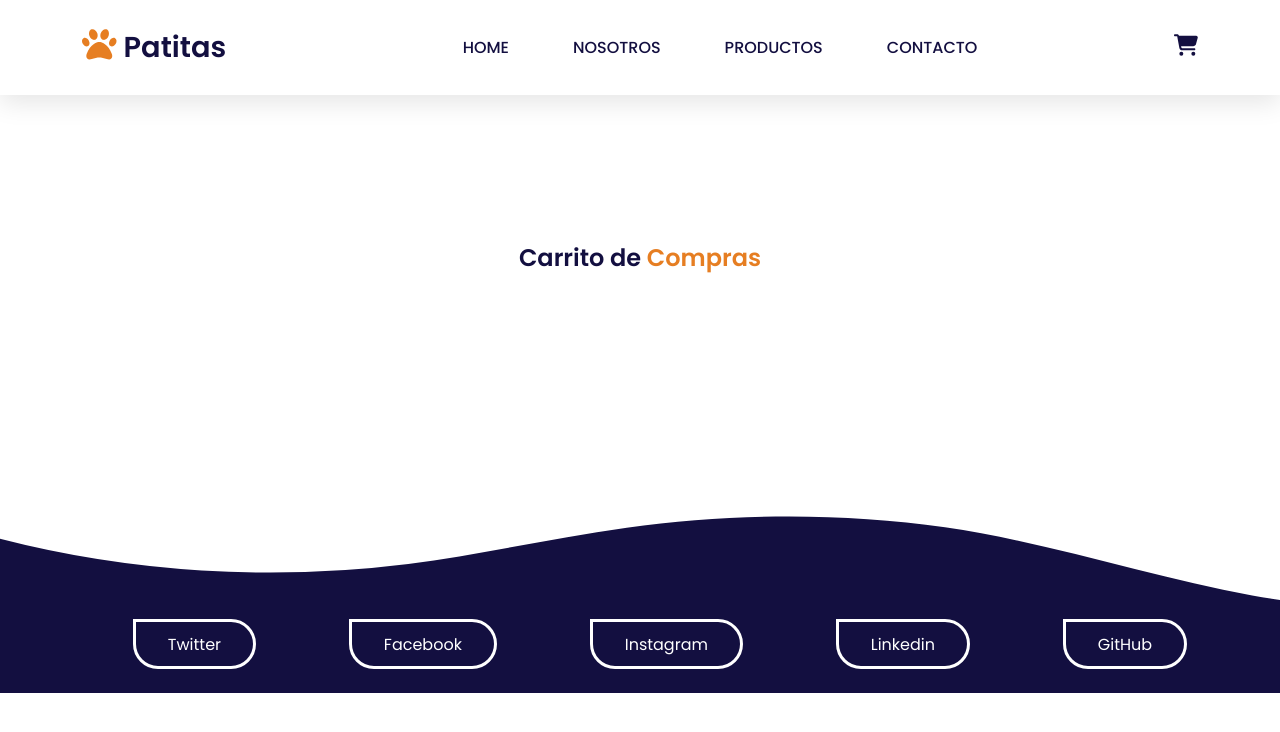
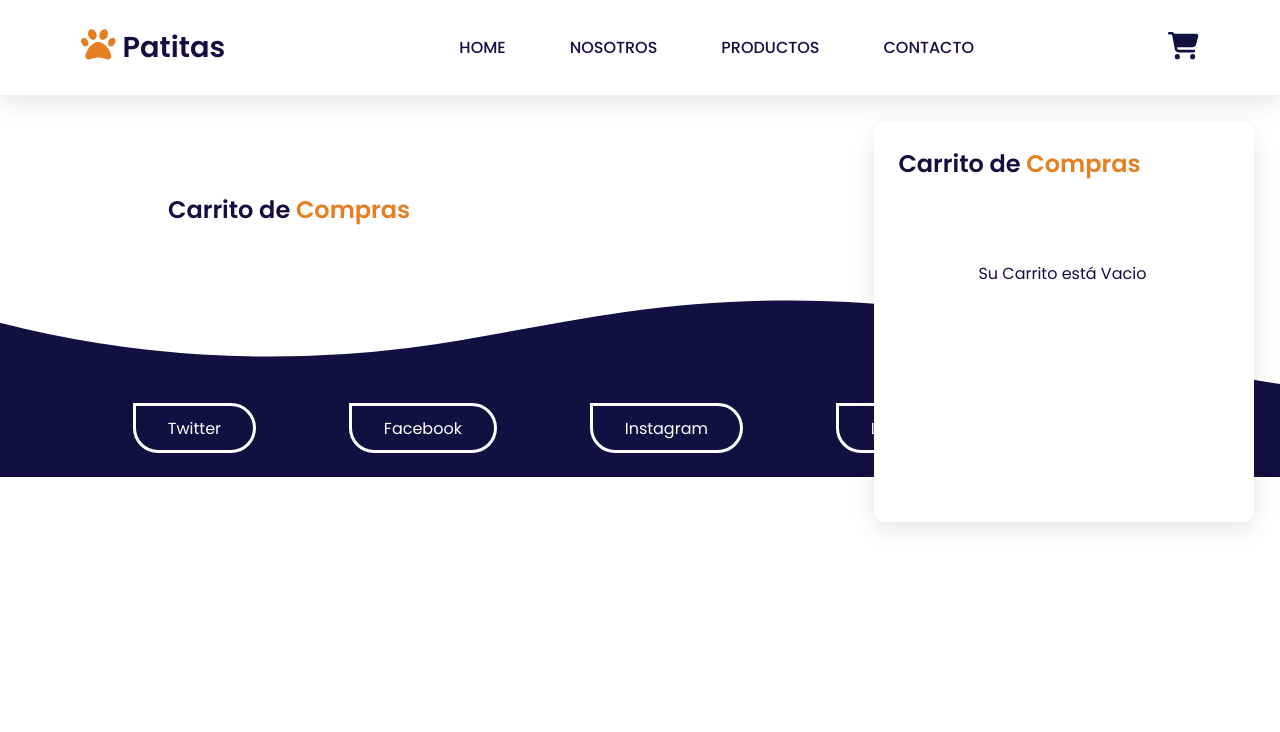
Before and after one commit to Sebaspallero/SebastianPallero-PetShopReact, a React (Create React App) app: page /cart in a window 1280 px wide. Both pictures are taken after a click on the icon 1185 px from the left and 45 px from the top of the page. Shown: the top 732 px of the page. Built offline with nearby package versions, Linux system fonts and the light colour scheme.

Commit message:
Decimo Segundo Commit: Rendering y Carrito

```diff
--- a/src/Context/CartContext.js
+++ b/src/Context/CartContext.js
@@ -11,11 +11,11 @@ const CartProvider= ({children}) => {
 
     const isInCart = (id) => cart.find(product => product.id === id) ? true : false;
 
-    const removeProduct = (id)=> setCart(cart.filter(product => product.od !== id));
+    const removeProduct = (id)=> setCart(cart.filter(product => product.id !== id));
 
     const addProduct = (item, newQuantity)=>{
       const newCart = cart.filter(product => product.id !== item.id);
-      newCart.push({...item, 'quantity:': newQuantity});
+      newCart.push({...item, quantity: newQuantity});
       setCart(newCart)
     };
 
@@ -23,7 +23,7 @@ const CartProvider= ({children}) => {
 
 
   return (
-      <cartContext.Provider value={{clearCart,isInCart,removeProduct,addProduct}}>
+      <cartContext.Provider value={{clearCart,isInCart,removeProduct,addProduct,cart}}>
         {children}
       </cartContext.Provider>
   )
--- /dev/null
+++ b/src/components/CartWidget/CartWidget.css
@@ -0,0 +1,9 @@
+.cartIcon{
+    font-size: 1.7em;
+    color:var(--black-clr);
+    cursor: pointer;
+  }
+
+  .cartIcon:hover{
+    color: var(--orange-clr);
+  }
--- /dev/null
+++ b/src/components/CartWidget/CartWidget.js
@@ -0,0 +1,25 @@
+import React,{useState} from 'react'
+import { FontAwesomeIcon } from '@fortawesome/react-fontawesome'
+import { faShoppingCart } from '@fortawesome/free-solid-svg-icons'
+import CartWindow from '../CartWindow/CartWindow'
+import './CartWidget.css'
+
+
+const CartWidget = () => {
+
+  const [cartView, setCartView] = useState(false);
+
+  const handleCart = ()=> {
+    setCartView(!cartView)
+  }
+
+
+  return (
+    <>
+    <div onClick={handleCart}><FontAwesomeIcon className='cartIcon' icon={faShoppingCart} /></div>
+    {cartView ? <CartWindow/> : null}
+    </>
+  )
+}
+
+export default CartWidget
--- /dev/null
+++ b/src/components/CartWindow/CartWindow.css
@@ -0,0 +1,52 @@
+.cartViewBox{
+    position: absolute;
+    top: -40%;
+    right: 2%;
+    margin-top: 10em;
+    background-color: var(--white-clr);
+    width: 380px;
+    height: 400px;
+    border-radius: 10px;
+    box-shadow: var(--boxShadow);
+    color: var(--black-clr);
+    display: flex;
+    flex-direction: column;
+    align-items: flex-start;
+    overflow-y: scroll;
+    overflow-x:hidden;
+  }
+
+  .cartView{
+    padding: 1.5em;
+    gap: 1em;
+  }
+
+  .cartViewProduct{
+    display: flex;
+    flex-direction: row;
+    align-items: center;
+    gap: 1.8em;
+    margin-top: 2em;
+    margin-bottom: 2em;
+  }
+
+  .cartViewImg{
+    width: 80px;
+    height: 100px;
+  }
+
+  .cartViewText{
+    text-align: center;
+    width: 118px;
+    color: var(--black-clr);
+  }
+
+  .titleAccent{
+    color: var(--orange-clr);
+  }
+
+  .cartViewDeleteBtn{
+    font-size: 1.3em;
+    color: red;
+    cursor: pointer;
+  }
--- /dev/null
+++ b/src/components/CartWindow/CartWindow.js
@@ -0,0 +1,37 @@
+import React from 'react'
+import './CartWindow.css'
+import { FontAwesomeIcon } from '@fortawesome/react-fontawesome'
+import { faXmark } from '@fortawesome/free-solid-svg-icons'
+import { useCartContext } from '../../Context/CartContext'
+
+const CartWindow = () => {
+
+    const { cart } = useCartContext()
+    console.log ('carrito Window:',cart)
+
+  return (
+    <div className='cartViewBox'>
+        <div className='cartView'>
+            <h2 className='cartViewTitle'>Carrito de <span className='titleAccent'>Compras</span></h2>
+            {cart.length > 0 ?
+              <div>
+                {cart.map((product)=>{
+                  return(
+                    <>
+                      <div className='cartViewProduct' key={product.id}>
+                          <img className='cartViewImg' src={product.img_url} alt={product.title}></img>
+                          <p className='cartViewText'>{product.title}</p>
+                          <p>X {product.quantity}</p>
+                          <span className='cartViewDeleteBtn'><FontAwesomeIcon icon={faXmark} /></span>
+                      </div>
+                      <button className='btn'>Finalizar Compra</button>
+                      </>)})}
+                </div>
+                : <p style={{marginTop:'80px',marginLeft:'80px',marginBottom:'30px'}}>Su Carrito está Vacio</p>
+                }
+        </div>
+    </div>
+  )
+}
+
+export default CartWindow
--- /dev/null
+++ b/src/components/ItemCount/ItemCount.css
@@ -0,0 +1,24 @@
+.counterBox{
+    margin-bottom: 1em;
+    padding-bottom: 1em;
+    padding-left: 4.5em;
+    display: flex;
+    flex-direction: column;
+    align-items: center;
+  }
+
+  .itemCounter{
+    gap: 1em;
+    display: flex;
+    flex-direction: row;
+    justify-content: center;
+    align-items: center;
+    margin: 1em;
+  }
+
+  .btnsAdd{
+    font-size: 1.5em;
+    border-radius: 30px;
+    border: 2px solid var(--black-clr);
+    background-color: var(--white-clr);
+  }
--- a/src/components/ItemCount/ItemCount.js
+++ b/src/components/ItemCount/ItemCount.js
@@ -1,4 +1,5 @@
 import React, {useState} from 'react'
+import './ItemCount.css'
 
 
 const ItemCount = ({stock,initial,onAdd}) => {
--- a/src/components/NavBar/CartWidget.js
+++ /dev/null
@@ -1,11 +0,0 @@
-import React from 'react'
-import { FontAwesomeIcon } from '@fortawesome/react-fontawesome'
-import { faShoppingCart } from '@fortawesome/free-solid-svg-icons'
-
-const CartWidget = () => {
-  return (
-    <div><FontAwesomeIcon className='cartIcon' icon={faShoppingCart} /></div>
-  )
-}
-
-export default CartWidget
--- a/src/components/NavBar/NavBar.css
+++ b/src/components/NavBar/NavBar.css
@@ -40,14 +40,3 @@
   .menuItem:hover{
     color: var(--orange-clr);
   }
-
-  .cartIcon{
-    height: 1.5em;
-    width: 1.5em;
-    color:var(--black-clr);
-    cursor: pointer;
-  }
-
-  .cartIcon:hover{
-    color: var(--orange-clr);
-  }
--- a/src/components/NavBar/NavBar.js
+++ b/src/components/NavBar/NavBar.js
@@ -1,4 +1,4 @@
-import CartWidget from "./CartWidget.js";
+import CartWidget from "../CartWidget/CartWidget";
 import { FontAwesomeIcon } from '@fortawesome/react-fontawesome'
 import { faPaw } from '@fortawesome/free-solid-svg-icons'
 import { Link } from "react-router-dom";
--- a/src/views/Cart/Cart.css
+++ b/src/views/Cart/Cart.css
@@ -1,10 +1,16 @@
 .cartBox{
     display: flex;
+    flex-direction: column;
     justify-content: center;
 }
 
+.cartProducts{
+  margin-bottom: 3em;
+}
+
+
 .titleSection{
-    margin: 10em;
+    margin: 8em 7em 3em;
     font-size: 1.5em;
     color: var(--black-clr);
   }
@@ -12,3 +18,34 @@
   .titleAccent{
     color: var(--orange-clr);
   }
+
+
+  .cartProduct{
+    display: flex;
+    flex-direction: row;
+    align-items: center;
+    justify-content: space-evenly;
+    margin-bottom: 2em;
+  }
+
+  .cartImg{
+    width: 290px;
+    height: 390px;
+  }
+
+  .cartText{
+    text-align: center;
+    color: var(--black-clr);
+    font-size: 1.2em;
+    max-width: 200px;
+  }
+
+  .titleAccent{
+    color: var(--orange-clr);
+  }
+
+  .cartDeleteBtn{
+    font-size: 2em;
+    color: red;
+    cursor: pointer;
+  }
--- a/src/views/Cart/Cart.js
+++ b/src/views/Cart/Cart.js
@@ -1,10 +1,29 @@
 import React from 'react'
 import './Cart.css'
+import { FontAwesomeIcon } from '@fortawesome/react-fontawesome'
+import { faXmark } from '@fortawesome/free-solid-svg-icons'
+import { useCartContext } from '../../Context/CartContext'
 
 const Cart = () => {
+
+  const {cart} = useCartContext();
+  console.log('Página de Carrito', cart)
+
+
   return (
     <div className='cartBox'>
         <h1 className='titleSection'>Carrito de <span className='titleAccent'>Compras</span></h1>
+        {cart.map((product)=>{
+            return(
+                <div className='cartProducts'>
+                  <div className='cartProduct' key={product.id}>
+                    <img className='cartImg' src={product.img_url} alt={product.title}></img>
+                    <p className='cartText'>{product.title}</p>
+                    <p className='cartText'>X {product.quantity}</p>
+                    <span className='cartDeleteBtn'><FontAwesomeIcon icon={faXmark} /></span>
+                  </div>
+                </div>
+                )})}
     </div>
   )
 }
```
